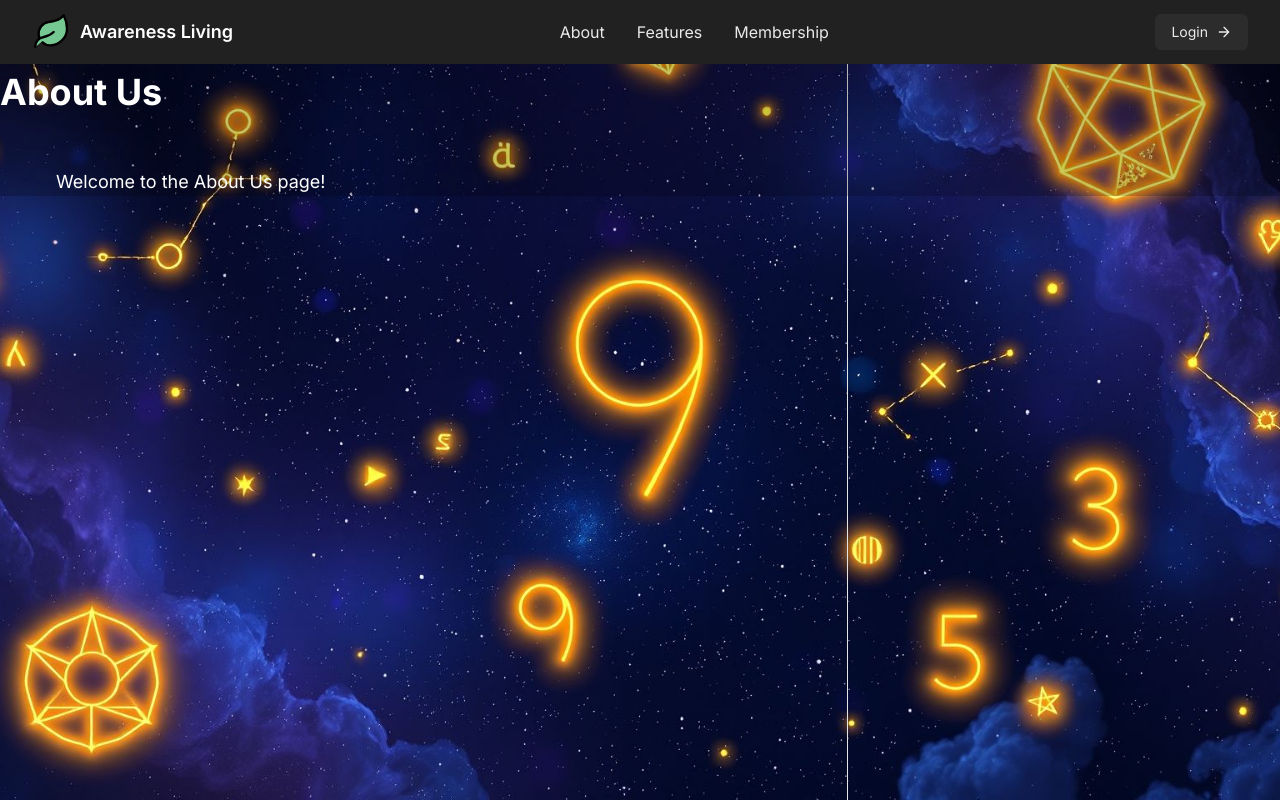
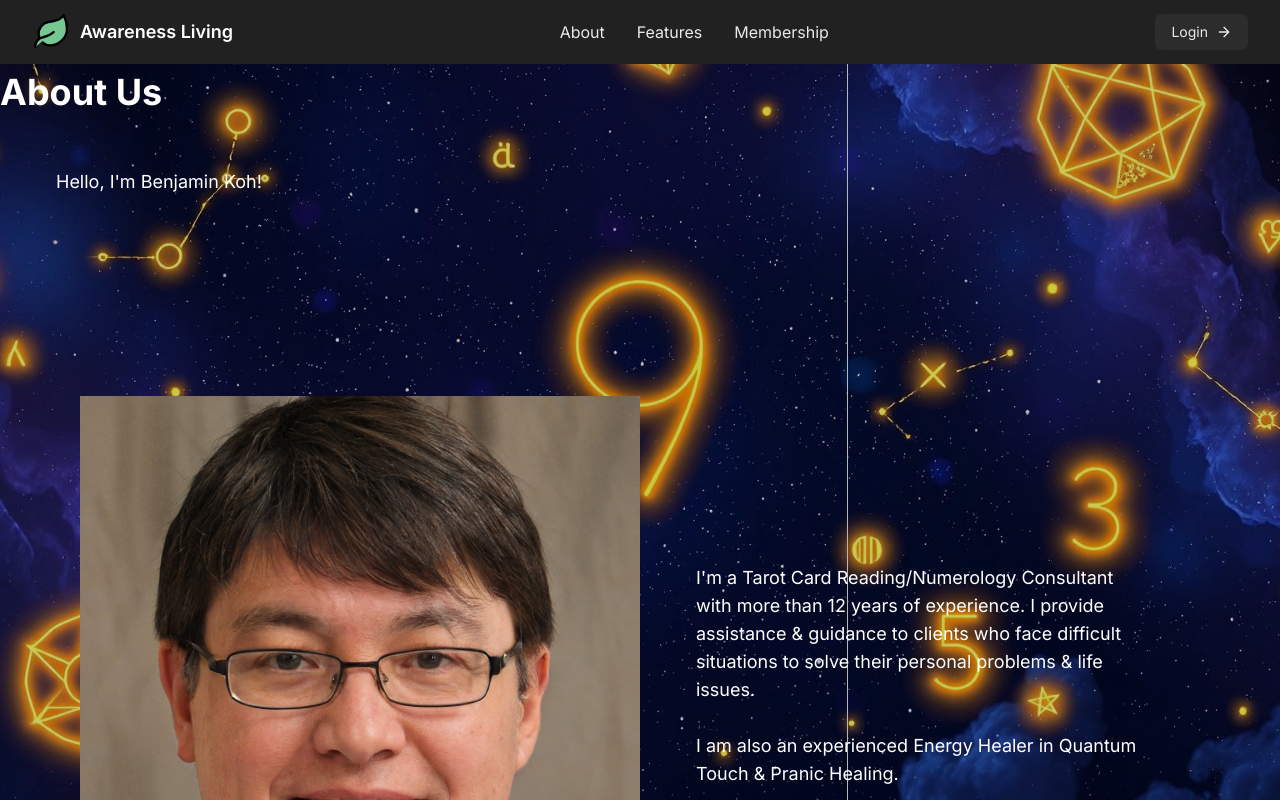
Before and after one commit to SamuelkohP04/React-Shop, a Next.js app: page /about in a window 1280 px wide. Shown: the top 800 px of the page. Built offline with nearby package versions, Linux system fonts and the light colour scheme.

Commit message:
feat: added content text using flexbox flex row of 2

```diff
--- a/src/app/about/page.tsx
+++ b/src/app/about/page.tsx
@@ -1,5 +1,5 @@
-import React from 'react'
-import Navbar from '../(site)/Navbar'
+import React from "react";
+import Navbar from "../(site)/Navbar";
 
 export default function AboutPage() {
   return (
@@ -13,10 +13,32 @@ export default function AboutPage() {
 
       <Navbar />
 
-      <h1 className="text-4xl font-bold text-white m-8 pt-10 mx-auto">About Us</h1>
+      <h1 className="text-4xl font-bold text-white m-8 pt-10 mx-auto">
+        About Us
+      </h1>
       <p className="text-base sm:text-lg text-white m-4 sm:m-8 md:m-14 max-w-sm sm:max-w-md md:max-w-2xl mx-auto">
-        Welcome to the About Us page!
+        Hello, I'm Benjamin Koh!
       </p>
+
+      <div className="flex flex-row items-center justify-center min-h-screen m-20">
+        <div className="w-14 flex-1">
+          <img
+            src="/LandingPage/FakePerson1.jpeg"
+            alt="Logo"
+            className="w-full h-auto"
+          />
+        </div>
+
+        <div className="w-28 flex-1">
+          <p className="text-base sm:text-lg text-white m-4 sm:m-8 md:m-14 max-w-sm sm:max-w-md md:max-w-2xl mx-auto">
+            I'm a Tarot Card Reading/Numerology Consultant with more than 12
+            years of experience. I provide assistance & guidance to clients who
+            face difficult situations to solve their personal problems & life
+            issues. <br /> <br />I am also an experienced Energy Healer in
+            Quantum Touch & Pranic Healing.
+          </p>
+        </div>
+      </div>
     </div>
-  )
+  );
 }
```
